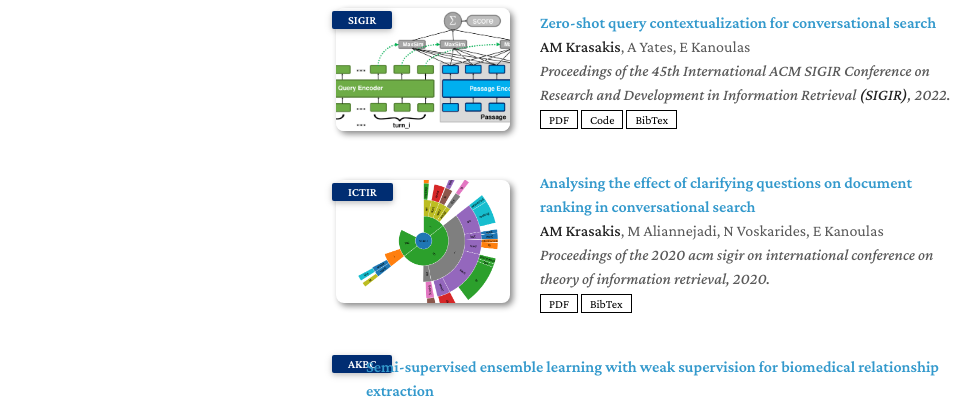
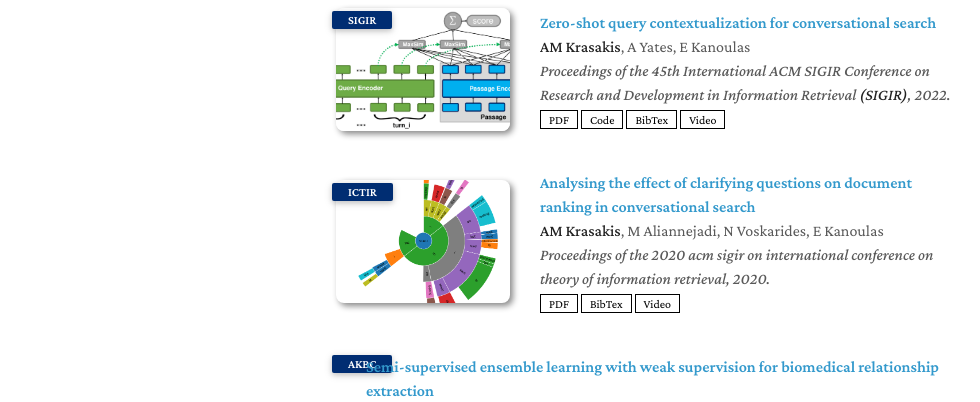
Before and after one commit to littlewine/littlewine.github.io, a Jekyll site: the page built from index.md, in a window 1280 px wide and 1212 px high. Shown: the part 440-842 px from the top of the window, without its empty margins (154-1134 px from the left). Built offline with Jekyll 4.4.1, drawn with Linux system fonts in a browser that asks for light colours; nearby versions of some CDN libraries; a style sheet for code colours, icons or effects is not loaded; our own code applies the rules of GitHub Pages for plain Markdown files.

Commit message:
Update publications.md

```diff
--- a/_includes/publications.md
+++ b/_includes/publications.md
@@ -33,6 +33,9 @@
       {% if link.bibtex %}
       <a href="{{ link.bibtex }}" class="btn btn-sm z-depth-0" role="button" target="_blank" style="font-size:12px;">BibTex</a>
       {% endif %}
+      {% if link.video %}
+      <a href="{{ link.video }}" class="btn btn-sm z-depth-0" role="button" target="_blank" style="font-size:12px;">Video</a>
+      {% endif %}
       {% if link.notes %}
       <strong> <i style="color:#e74d3c">{{ link.notes }}</i></strong>
       {% endif %}
```
